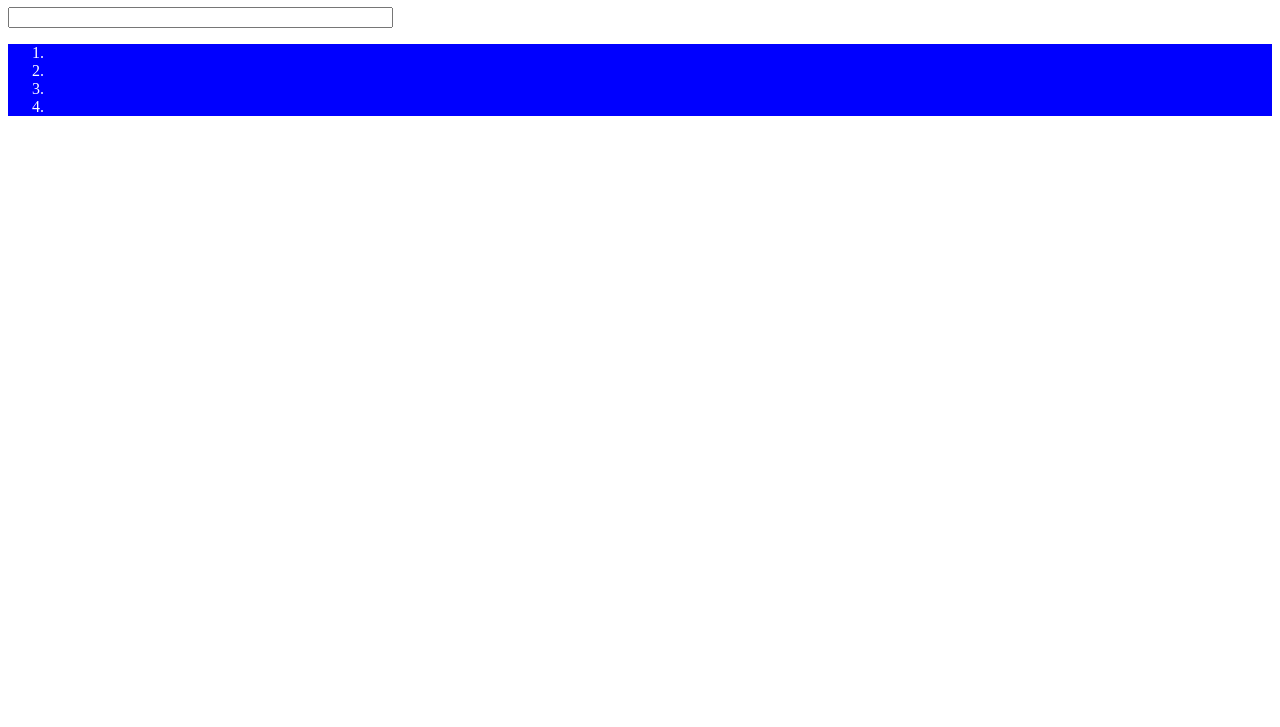
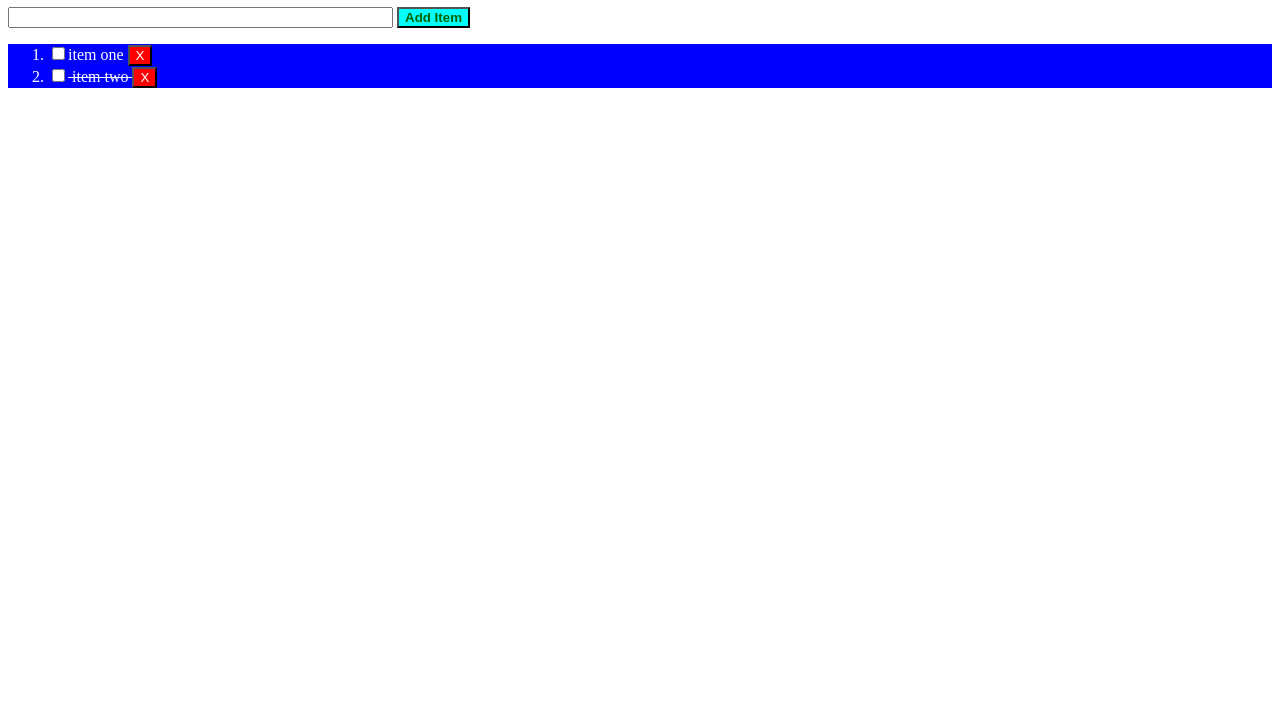
Before and after one commit to amarantino159/SDI-31-TODO-List, a plain HTML site: page index.html in a window 1280 px wide. Shown: the part 73-800 px from the top of the page. Drawn offline with Linux system fonts and the light colour scheme.

Commit message:
add up to js dom items

```diff
--- a/index.css
+++ b/index.css
@@ -5,3 +5,18 @@ ol {
   background-color: blue;
   color: white;
 }
+#submit {
+  background-color: aqua;
+  font-weight: bold;
+  color: darkgreen;
+}
+
+button {
+  background-color: red;
+  color: white;
+  /* font-weight: bold; */
+}
+
+.done {
+  text-decoration: line-through;
+}
--- a/index.html
+++ b/index.html
@@ -5,19 +5,20 @@
   <meta name="viewport" content="width=device-width, initial-scale=1.0">
   <title>Document</title>
   <link rel="stylesheet" href="./index.css">
+  <script src="./index.js"></script>
 </head>
 
 <body>
-  <script src="./index.js"></script>
+
 
   <h1>To Do List</h1>
   <input type="text" id="newItem" size="45"/>
+  <button id="submit">Add Item</button>
   <!-- need to add a submit button inline with text box  -->
-  <ol>
-    <li></li>
-    <li></li>
-    <li></li>
-    <li></li>
+  <ol id="list">
+    <li class="undone"><input type="checkbox">item one <button>X</button></li>
+    <!-- add a space at the end of an item if needed -->
+    <li class="done"><input type="checkbox"> item two <button>X</button></li>
   </ol>
 
 </body>
--- a/index.js
+++ b/index.js
@@ -1 +1,7 @@
-console.log('My code running');
+let btn= document.querySelector('#submit');
+// console.log(document.body);
+// let btn = document.getElementById("submit");
+console.log(btn);
+let newItem=document.querySelector('#newItem');
+console.log(newItem);
+btn.addEventListener('click', ()=>alert('pressed'));
```
